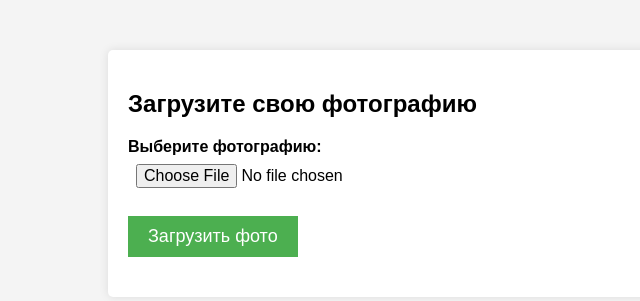
After one commit to Room56/Soulmate, a Flask app: page /upload_profpic in a window 1280 px wide. The commit adds this page. Shown: the top 301 px of the page, without its empty margins (0-640 px from the left). Run offline with Flask 3, Linux system fonts and the light colour scheme; a user stored in the database is signed in.

Commit message:
version 1.2.1

```diff
--- a/app.py
+++ b/app.py
@@ -1,8 +1,9 @@
 from datetime import datetime
 from flask import Flask, render_template, request, flash, redirect, url_for
-from flask_login import LoginManager, UserMixin, login_required, login_user, logout_user
+from flask_login import LoginManager, UserMixin, login_required, login_user, logout_user, current_user
 from flask_sqlalchemy import SQLAlchemy
 from werkzeug.security import generate_password_hash, check_password_hash
+from werkzeug.utils import secure_filename
 
 app = Flask(__name__)
 app.config['SQLALCHEMY_DATABASE_URI'] = 'sqlite:///people.db'
@@ -35,27 +36,44 @@ class Profiles(db.Model):
         return '<Profiles %r>' % self.id
 
 
+class ProfPic(db.Model):
+    id=db.Column(db.Integer, primary_key=True)
+    img=db.Column(db.Text,nullable=False)
+    fname=db.Column(db.Text,nullable=False)
+    mimetype=db.Column(db.Text,nullable=False)
+    pic_id = db.Column(db.Integer, db.ForeignKey('user.id'))
+    def __repr__(self):
+        return '<ProfPic %r>' % self.id
+
+
 @login_manager.user_loader
 def load_user(user_id):
     return db.session.query(User).get(user_id)
 
-
-@app.route("/index")
-@app.route('/')
-def index():
-    return render_template("index.html")
-
-
-@app.route('/submit_profile/<user_id>', methods=["GET", "POST"])
+@app.route('/submit_profile', methods=["GET", "POST"])
 @login_required
-def submit_profile(user_id):
-    prof = Profiles.query.where(user_id == Profiles.user_id).first()
+def submit_profile():
+    prof = Profiles.query.where(current_user.id == Profiles.user_id).first()
     prof.description = request.form.get('description')
     prof.age = request.form.get('birthdate')
     prof.city = request.form.get('city')
     prof.Username = request.form.get('Username')
     db.session.commit()
-    return render_template('submit_profile.html', user_id=f'/submit_profile/{user_id}')
+    return redirect((url_for('personal_account')))
+
+
+@app.route('/submit_profile_page', methods=["GET", "POST"])
+@login_required
+def submit_profile_page():
+    return render_template('submit_profile.html')
+
+
+@app.route('/upload_profpic')
+@login_required
+def upload():
+    if not (current_user.is_authenticated):
+        return render_template('index.htm')
+    return render_template('upload_profpic.html')
 
 
 @app.route("/", methods=["GET", "POST"])
@@ -69,8 +87,8 @@ def login():
             if check_password_hash(user.Password, request.form.get("password")):
                 login_user(user)
                 if profile.description == None:
-                    return redirect(url_for("submit_profile", user_id=user.id))
-                return redirect(url_for("personal_account"))
+                    return redirect(url_for("submit_profile_page", user_id=user.id))
+                return redirect(url_for("personal_account", user_id=user.id))
             else:
                 flash('Неверный адрес электронной почты/пароль', category='error')
         else:
@@ -87,7 +105,19 @@ def logout():
 @app.route("/personal_account")
 @login_required
 def personal_account():
-    return render_template("personal_account.html")
+    user = Profiles.query.where(current_user.id == Profiles.user_id).first()
+    if not (current_user.is_authenticated):
+        return render_template('index.htm')
+    return render_template("personal_account.html",user=user)
+
+
+@app.route('/upload', methods=["POST"])
+def photo():
+    pic=request.files['photo']
+    prof_pic=ProfPic(img=pic.read(),mimetype=pic.mimetype,fname=secure_filename(pic.filename),pic_id=current_user.id)
+    db.session.add(prof_pic)
+    db.session.commit()
+    return redirect(url_for('personal_account'))
 
 
 @app.route("/signup", methods=['POST', 'GET'])
--- a/static/style.css
+++ b/static/style.css
@@ -4,6 +4,8 @@ body {
     margin: 0;
     padding: 0;
 }
+
+
 
 header {
     background-color: #333;
@@ -61,6 +63,10 @@ button:hover {
 .registration-button {
     text-align: center;
     margin-top: 20px;
+}
+
+.login-form, .registration-form {
+    padding: 0 24px 0 24px;
 }
 
 .registration-button a {
--- a/templates/index.html
+++ b/templates/index.html
@@ -4,7 +4,7 @@
     <meta charset="UTF-8">
     <meta name="viewport" content="width=device-width, initial-scale=1.0">
     <title>Сайт знакомств</title>
-    <link rel="stylesheet" href="static/style.css" type = "text/css">
+    <link rel="stylesheet" href="../static/style.css" type = "text/css">
 </head>
 <body>
     <header>
--- a/templates/personal_account.html
+++ b/templates/personal_account.html
@@ -4,19 +4,19 @@
     <meta charset="UTF-8">
     <meta name="viewport" content="width=device-width, initial-scale=1.0">
     <title>Личный кабинет</title>
-    <link rel="stylesheet" href="static/style.css">
+    <link rel="stylesheet" href="../static/style.css">
 </head>
 <body>
     <header>
         <h1>Личный кабинет </h1>
     </header>
     {% if current_user.is_authenticated %}
-    <h1>вы зашли под {{current_user.Username}}</h1>
+    <h1>Здравствуйте {{user.Username}}</h1>
     {% else %}
     <h1>Вы не зашли</h1>
     {% endif %}
+    <button type="submit" class="logout-button"><a href="/upload_profpic">Загрузить фото</a></button>
 <form action="/logout" method="post">
-
 <button type="submit" class="logout-button"><a href="/logout">Выйти</a></button>
 </form>
 </body>
--- a/templates/submit_profile.html
+++ b/templates/submit_profile.html
@@ -51,7 +51,7 @@ cursor: pointer;
 <body>
 <div class="container">
     <h2>Заполните свой профиль</h2>
-    <form action={{user_id}} method="post">
+    <form action='/submit_profile' method="post">
         <div class="form-group">
             <label for="birthdate">Дата рождения:</label>
             <input type="date" id="birthdate" name="birthdate" required>
@@ -67,8 +67,9 @@ cursor: pointer;
             <textarea id="description" name="description" rows="4" required></textarea>
         </div>
         <div class="form-group">
-            <button type="submit" class="submit-button"><a href="/personal_account"> Сохранить профиль </a> Сохранить аккаунт</button>
+            <button type="submit" class="submit-button">Dick</button>
         </div>
     </form>
 </div>
 </body>
+<!--<a href="/personal_account"> Сохранить профиль </a>-->
--- /dev/null
+++ b/templates/upload_profpic.html
@@ -0,0 +1,60 @@
+<!DOCTYPE html>
+<html lang="ru">
+<head>
+<meta charset="UTF-8">
+<meta name="viewport" content="width=device-width, initial-scale=1.0">
+<title>Загрузка фотографий</title>
+<style>
+body {
+font-family: Arial, sans-serif;
+margin: 0;
+padding: 0;
+background-color: #f4f4f4;
+}
+.container {
+width: 80%;
+margin: auto;
+overflow: hidden;
+padding: 20px;
+background-color: #fff;
+margin-top: 50px;
+border-radius: 5px;
+box-shadow: 0px 0px 10px 0px rgba(0,0,0,0.1);
+}
+.form-group {
+margin-bottom: 20px;
+}
+.form-group label {
+display: block;
+font-weight: bold;
+}
+.form-group input[type="file"] {
+width: 100%;
+padding: 8px;
+font-size: 16px;
+}
+.form-group button {
+background-color: #4caf50;
+color: #fff;
+border: none;
+padding: 10px 20px;
+font-size: 18px;
+cursor: pointer;
+}
+</style>
+</head>
+<body>
+<div class="container">
+<h2>Загрузите свою фотографию</h2>
+<form action="/upload" method="post" enctype="multipart/form-data">
+<div class="form-group">
+<label for="photo">Выберите фотографию:</label>
+<input type="file" id="photo" name="photo" accept="image/*" required>
+</div>
+<div class="form-group">
+<button type="submit">Загрузить фото</button>
+</div>
+</form>
+</div>
+</body>
+</html>
```
Also changed, not shown: templates/signup.html (+4 -6 lines), instance/people.db (deleted).
